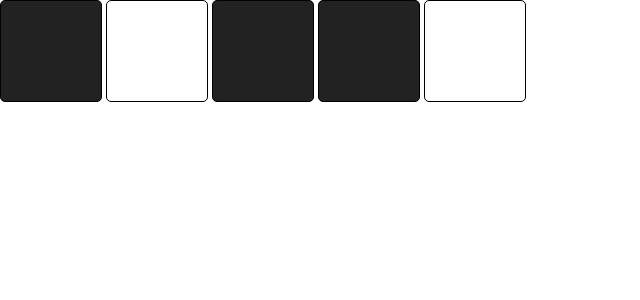
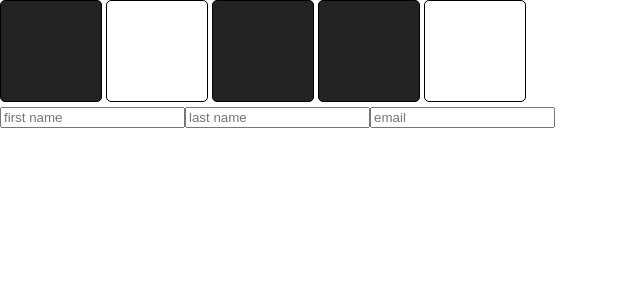
Before and after one commit to irenecoder/React-tutorial, a React (Create React App) app: page / in a window 1280 px wide. Shown: the top 300 px of the page, without its empty margins (0-640 px from the left). Built offline with nearby package versions, Linux system fonts and the light colour scheme.

Commit message:
intro to forms

```diff
--- a/src/components/App/App.js
+++ b/src/components/App/App.js
@@ -7,6 +7,7 @@
 // import Body from "../Header/Body.js"
 import data from "../Boxes/data.js"
 import Boxes from "../Boxes/Boxes.js"
+import Form from "../Form/Form"
 
 
 
@@ -74,6 +75,7 @@
     return(
         <main>
             {squareElements}
+            <Form />
         </main>
     )
 
--- /dev/null
+++ b/src/components/Form/Form.js
@@ -0,0 +1,38 @@
+import React from "react"
+
+export default function Form(){
+    const [formData,setFormData] = React.useState({
+        firstName:"",lastName:"",email:""
+    })
+    console.log(formData)
+    function handleChange(event){
+        setFormData(prevFormData=>{
+            return {
+                ...prevFormData,[event.target.name]:event.target.value,
+            }
+        }
+        )
+    }
+    {
+        return(
+            <form>
+                <input
+                type="text"
+                placeholder="first name"
+                onChange ={handleChange}
+                name="firstName"></input>
+                <input
+                type="text"
+                placeholder="last name"
+                onChange ={handleChange}
+                name="lastName"></input>
+                 <input
+                type="email"
+                placeholder="email"
+                onChange ={handleChange}
+                name="email"></input>
+            </form>
+
+        )
+    }
+}
```
Also changed, not shown: src/components/Jokes/jokesData.js (added, +20 -0 lines), src/components/Jokes/Jokes.js (added).
